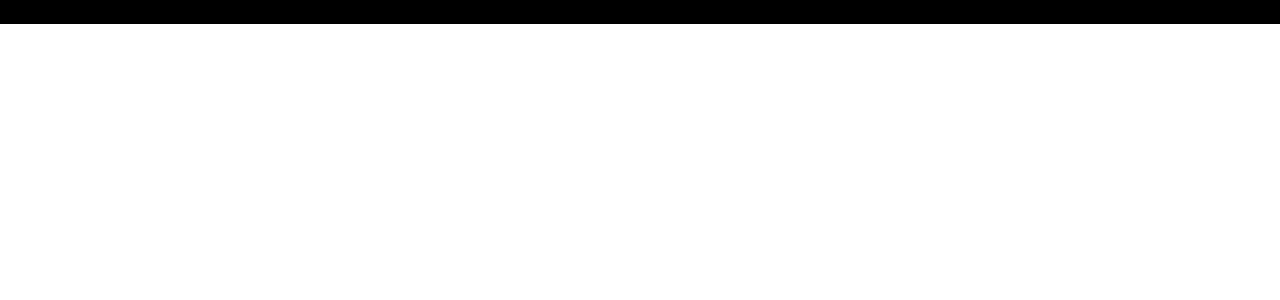
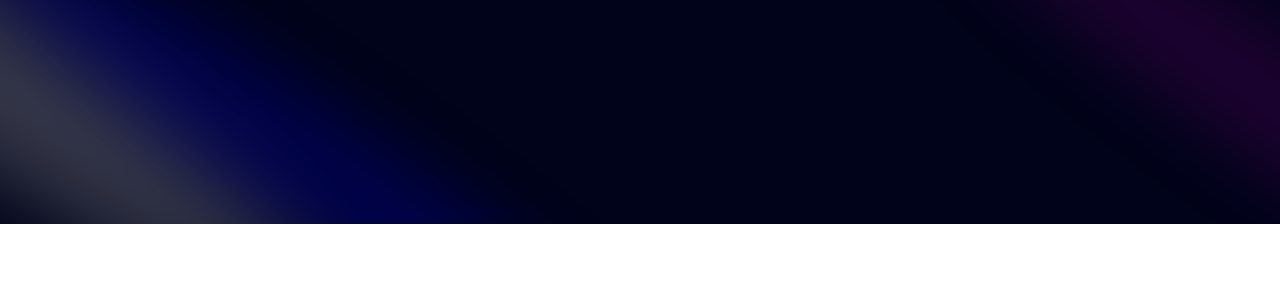
Before and after one commit to Akon2020/gdg-on-campus, a Next.js app: page / in a window 1280 px wide. Shown: the top 300 px of the page. Built offline with nearby package versions, Linux system fonts and the light colour scheme.

Commit message:
Animate background

```diff
--- a/app/globals.css
+++ b/app/globals.css
@@ -1,3 +1,89 @@
 @tailwind base;
 @tailwind components;
 @tailwind utilities;
+
+@layer base {
+  :root {
+    --background: 0 0% 100%;
+    --foreground: 240 10% 3.9%;
+
+    --card: 0 0% 100%;
+    --card-foreground: 240 10% 3.9%;
+
+    --popover: 0 0% 100%;
+    --popover-foreground: 240 10% 3.9%;
+
+    --primary: 240 5.9% 10%;
+    --primary-foreground: 0 0% 98%;
+
+    --secondary: 240 4.8% 95.9%;
+    --secondary-foreground: 240 5.9% 10%;
+
+    --muted: 240 4.8% 95.9%;
+    --muted-foreground: 240 3.8% 46.1%;
+
+    --accent: 240 4.8% 95.9%;
+    --accent-foreground: 240 5.9% 10%;
+
+    --destructive: 0 84.2% 60.2%;
+    --destructive-foreground: 0 0% 98%;
+
+    --border: 240 5.9% 90%;
+    --input: 240 5.9% 90%;
+    --ring: 240 10% 3.9%;
+
+    --radius: 0.5rem;
+  }
+
+  .dark {
+    --background: 240 10% 3.9%;
+    --foreground: 0 0% 98%;
+
+    --card: 240 10% 3.9%;
+    --card-foreground: 0 0% 98%;
+
+    --popover: 240 10% 3.9%;
+    --popover-foreground: 0 0% 98%;
+
+    --primary: 0 0% 98%;
+    --primary-foreground: 240 5.9% 10%;
+
+    --secondary: 240 3.7% 15.9%;
+    --secondary-foreground: 0 0% 98%;
+
+    --muted: 240 3.7% 15.9%;
+    --muted-foreground: 240 5% 64.9%;
+
+    --accent: 240 3.7% 15.9%;
+    --accent-foreground: 0 0% 98%;
+
+    --destructive: 0 62.8% 30.6%;
+    --destructive-foreground: 0 0% 98%;
+
+    --border: 240 3.7% 15.9%;
+    --input: 240 3.7% 15.9%;
+    --ring: 240 4.9% 83.9%;
+  }
+}
+
+@layer base {
+  * {
+    @apply border-border !scroll-smooth;
+  }
+  body {
+    @apply bg-background text-foreground;
+  }
+  button {
+    @apply active:outline-none;
+  }
+}
+
+@layer utilities {
+  .heading {
+    @apply font-bold text-4xl md:text-5xl text-center;
+  }
+
+  .black-gradient {
+    background: linear-gradient(90deg, #161a31 0%, #06091f 100%);
+  }
+}
--- a/app/page.tsx
+++ b/app/page.tsx
@@ -1,8 +1,10 @@
+import Hero from '@/components/Hero';
+
 export default function Home() {
   return (
-    <main className="relative bg-black">
-      <div>
-        <h>GDG On Campus UCB</h>
+    <main className="relative bg-black-100 flex justify-center items-center flex-col overflow-hidden mx-auto sm:px-10 px-5">
+      <div className="max-w-7xl w-full">
+        <Hero />
       </div>
     </main>
   );
--- /dev/null
+++ b/components/Hero.tsx
@@ -0,0 +1,21 @@
+import { Spotlight } from "./ui/Spotlight";
+
+const Hero = () => {
+  return (
+    <div className="pb-20 pt-36">
+      <div>
+        <Spotlight
+          className="-top-40 -left-10 md:-left-32 md:-top-20 h-screen"
+          fill="white"
+        />
+        <Spotlight
+          className="top-10 left-full h-[80vh] w-[50vw]"
+          fill="purple"
+        />
+        <Spotlight className="top-28 left-80 h-[80vh] w-[50vw]" fill="blue" />
+      </div>
+    </div>
+  );
+};
+
+export default Hero;
--- /dev/null
+++ b/components/ui/Spotlight.tsx
@@ -0,0 +1,56 @@
+import React from "react";
+import { cn } from "@/lib/utils";
+
+type SpotlightProps = {
+  className?: string;
+  fill?: string;
+};
+
+export const Spotlight = ({ className, fill }: SpotlightProps) => {
+  return (
+    <svg
+      className={cn(
+        "animate-spotlight pointer-events-none absolute z-[1]  h-[169%] w-[138%] lg:w-[84%] opacity-0",
+        className
+      )}
+      xmlns="http://www.w3.org/2000/svg"
+      viewBox="0 0 3787 2842"
+      fill="none"
+    >
+      <g filter="url(#filter)">
+        <ellipse
+          cx="1924.71"
+          cy="273.501"
+          rx="1924.71"
+          ry="273.501"
+          transform="matrix(-0.822377 -0.568943 -0.568943 0.822377 3631.88 2291.09)"
+          fill={fill || "white"}
+          fillOpacity="0.21"
+        ></ellipse>
+      </g>
+      <defs>
+        <filter
+          id="filter"
+          x="0.860352"
+          y="0.838989"
+          width="3785.16"
+          height="2840.26"
+          filterUnits="userSpaceOnUse"
+          colorInterpolationFilters="sRGB"
+        >
+          <feFlood floodOpacity="0" result="BackgroundImageFix"></feFlood>
+          <feBlend
+            mode="normal"
+            in="SourceGraphic"
+            in2="BackgroundImageFix"
+            result="shape"
+          ></feBlend>
+          <feGaussianBlur
+            stdDeviation="151"
+            result="effect1_foregroundBlur_1065_8"
+          ></feGaussianBlur>
+        </filter>
+      </defs>
+    </svg>
+  );
+};
--- /dev/null
+++ b/lib/utils.ts
@@ -0,0 +1,6 @@
+import { ClassValue, clsx } from "clsx";
+import { twMerge } from "tailwind-merge";
+
+export function cn(...inputs: ClassValue[]) {
+  return twMerge(clsx(inputs));
+}
--- a/package.json
+++ b/package.json
@@ -11,12 +11,14 @@
   "dependencies": {
     "clsx": "^2.1.1",
     "framer-motion": "^11.11.11",
+    "mini-svg-data-uri": "^1.4.4",
     "next": "15.0.2",
     "next-themes": "^0.4.3",
     "react": "19.0.0-rc-02c0e824-20241028",
     "react-dom": "19.0.0-rc-02c0e824-20241028",
     "react-icons": "^5.3.0",
-    "tailwind-merge": "^2.5.4"
+    "tailwind-merge": "^2.5.4",
+    "tailwindcss-animate": "^1.0.7"
   },
   "devDependencies": {
     "@types/node": "^20",
--- a/tailwind.config.ts
+++ b/tailwind.config.ts
@@ -1,19 +1,204 @@
 import type { Config } from "tailwindcss";
 
-const config: Config = {
+const svgToDataUri = require("mini-svg-data-uri");
+
+const colors = require("tailwindcss/colors");
+const {
+  default: flattenColorPalette,
+} = require("tailwindcss/lib/util/flattenColorPalette");
+
+const config = {
+  darkMode: ["class"],
   content: [
-    "./pages/**/*.{js,ts,jsx,tsx,mdx}",
-    "./components/**/*.{js,ts,jsx,tsx,mdx}",
-    "./app/**/*.{js,ts,jsx,tsx,mdx}",
+    "./pages/**/*.{ts,tsx}",
+    "./components/**/*.{ts,tsx}",
+    "./app/**/*.{ts,tsx}",
+    "./src/**/*.{ts,tsx}",
+    "./data/**/*.{ts,tsx}",
   ],
+  prefix: "",
   theme: {
+    container: {
+      center: true,
+      padding: "2rem",
+      screens: {
+        "2xl": "1400px",
+      },
+    },
     extend: {
       colors: {
-        background: "var(--background)",
-        foreground: "var(--foreground)",
+        black: {
+          DEFAULT: "#000",
+          100: "#000319",
+          200: "rgba(17, 25, 40, 0.75)",
+          300: "rgba(255, 255, 255, 0.125)",
+        },
+        white: {
+          DEFAULT: "#FFF",
+          100: "#BEC1DD",
+          200: "#C1C2D3",
+        },
+        blue: {
+          "100": "#E4ECFF",
+        },
+        purple: "#CBACF9",
+        border: "hsl(var(--border))",
+        input: "hsl(var(--input))",
+        ring: "hsl(var(--ring))",
+        background: "hsl(var(--background))",
+        foreground: "hsl(var(--foreground))",
+        primary: {
+          DEFAULT: "hsl(var(--primary))",
+          foreground: "hsl(var(--primary-foreground))",
+        },
+        secondary: {
+          DEFAULT: "hsl(var(--secondary))",
+          foreground: "hsl(var(--secondary-foreground))",
+        },
+        destructive: {
+          DEFAULT: "hsl(var(--destructive))",
+          foreground: "hsl(var(--destructive-foreground))",
+        },
+        muted: {
+          DEFAULT: "hsl(var(--muted))",
+          foreground: "hsl(var(--muted-foreground))",
+        },
+        accent: {
+          DEFAULT: "hsl(var(--accent))",
+          foreground: "hsl(var(--accent-foreground))",
+        },
+        popover: {
+          DEFAULT: "hsl(var(--popover))",
+          foreground: "hsl(var(--popover-foreground))",
+        },
+        card: {
+          DEFAULT: "hsl(var(--card))",
+          foreground: "hsl(var(--card-foreground))",
+        },
+      },
+      borderRadius: {
+        lg: "var(--radius)",
+        md: "calc(var(--radius) - 2px)",
+        sm: "calc(var(--radius) - 4px)",
+      },
+      keyframes: {
+        "accordion-down": {
+          from: { height: "0" },
+          to: { height: "var(--radix-accordion-content-height)" },
+        },
+        "accordion-up": {
+          from: { height: "var(--radix-accordion-content-height)" },
+          to: { height: "0" },
+        },
+        spotlight: {
+          "0%": {
+            opacity: "0",
+            transform: "translate(-72%, -62%) scale(0.5)",
+          },
+          "100%": {
+            opacity: "1",
+            transform: "translate(-50%,-40%) scale(1)",
+          },
+        },
+        shimmer: {
+          from: {
+            backgroundPosition: "0 0",
+          },
+          to: {
+            backgroundPosition: "-200% 0",
+          },
+        },
+        moveHorizontal: {
+          "0%": {
+            transform: "translateX(-50%) translateY(-10%)",
+          },
+          "50%": {
+            transform: "translateX(50%) translateY(10%)",
+          },
+          "100%": {
+            transform: "translateX(-50%) translateY(-10%)",
+          },
+        },
+        moveInCircle: {
+          "0%": {
+            transform: "rotate(0deg)",
+          },
+          "50%": {
+            transform: "rotate(180deg)",
+          },
+          "100%": {
+            transform: "rotate(360deg)",
+          },
+        },
+        moveVertical: {
+          "0%": {
+            transform: "translateY(-50%)",
+          },
+          "50%": {
+            transform: "translateY(50%)",
+          },
+          "100%": {
+            transform: "translateY(-50%)",
+          },
+        },
+        scroll: {
+          to: {
+            transform: "translate(calc(-50% - 0.5rem))",
+          },
+        },
+      },
+      animation: {
+        "accordion-down": "accordion-down 0.2s ease-out",
+        "accordion-up": "accordion-up 0.2s ease-out",
+        spotlight: "spotlight 2s ease .75s 1 forwards",
+        shimmer: "shimmer 2s linear infinite",
+        first: "moveVertical 30s ease infinite",
+        second: "moveInCircle 20s reverse infinite",
+        third: "moveInCircle 40s linear infinite",
+        fourth: "moveHorizontal 40s ease infinite",
+        fifth: "moveInCircle 20s ease infinite",
+        scroll:
+          "scroll var(--animation-duration, 40s) var(--animation-direction, forwards) linear infinite",
       },
     },
   },
-  plugins: [],
-};
+  plugins: [
+    require("tailwindcss-animate"),
+    addVariablesForColors,
+    function ({ matchUtilities, theme }: any) {
+      matchUtilities(
+        {
+          "bg-grid": (value: any) => ({
+            backgroundImage: `url("${svgToDataUri(
+              `<svg xmlns="http://www.w3.org/2000/svg" viewBox="0 0 32 32" width="100" height="100" fill="none" stroke="${value}"><path d="M0 .5H31.5V32"/></svg>`
+            )}")`,
+          }),
+          "bg-grid-small": (value: any) => ({
+            backgroundImage: `url("${svgToDataUri(
+              `<svg xmlns="http://www.w3.org/2000/svg" viewBox="0 0 32 32" width="8" height="8" fill="none" stroke="${value}"><path d="M0 .5H31.5V32"/></svg>`
+            )}")`,
+          }),
+          "bg-dot": (value: any) => ({
+            backgroundImage: `url("${svgToDataUri(
+              `<svg xmlns="http://www.w3.org/2000/svg" viewBox="0 0 32 32" width="16" height="16" fill="none"><circle fill="${value}" id="pattern-circle" cx="10" cy="10" r="1.6257413380501518"></circle></svg>`
+            )}")`,
+          }),
+        },
+        { values: flattenColorPalette(theme("backgroundColor")), type: "color" }
+      );
+    },
+  ],
+} satisfies Config;
+
+function addVariablesForColors({ addBase, theme }: any) {
+  let allColors = flattenColorPalette(theme("colors"));
+  let newVars = Object.fromEntries(
+    Object.entries(allColors).map(([key, val]) => [`--${key}`, val])
+  );
+
+  addBase({
+    ":root": newVars,
+  });
+}
+
 export default config;
```
Also changed, not shown: 1 other file (tests, documents, lock files or other folders).
